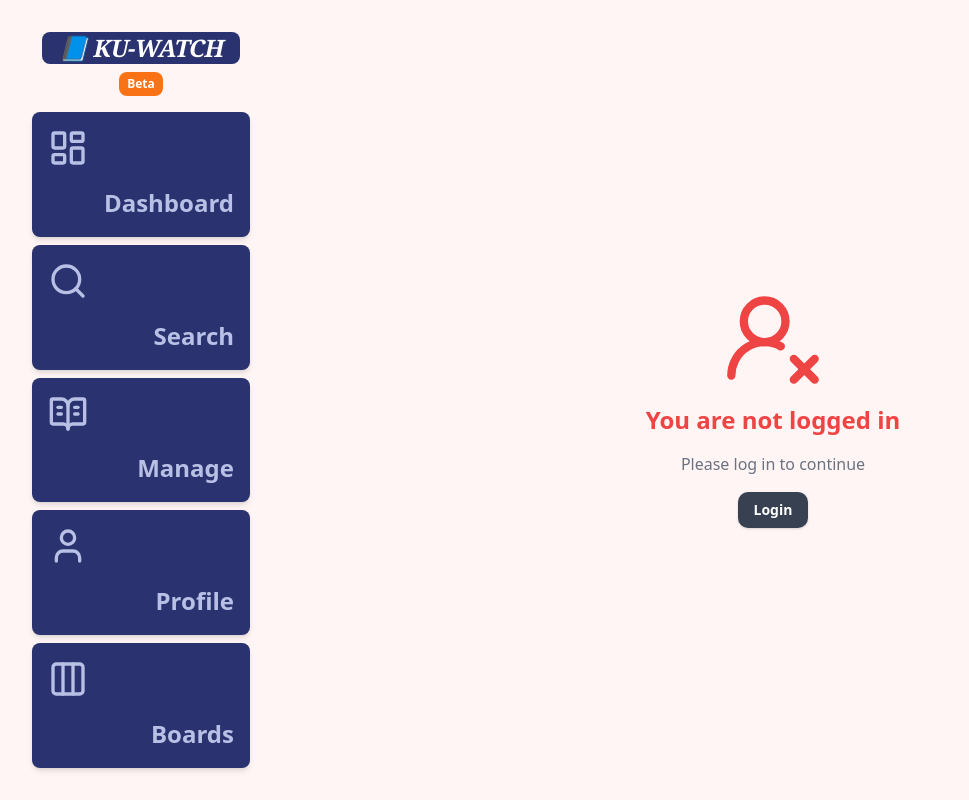
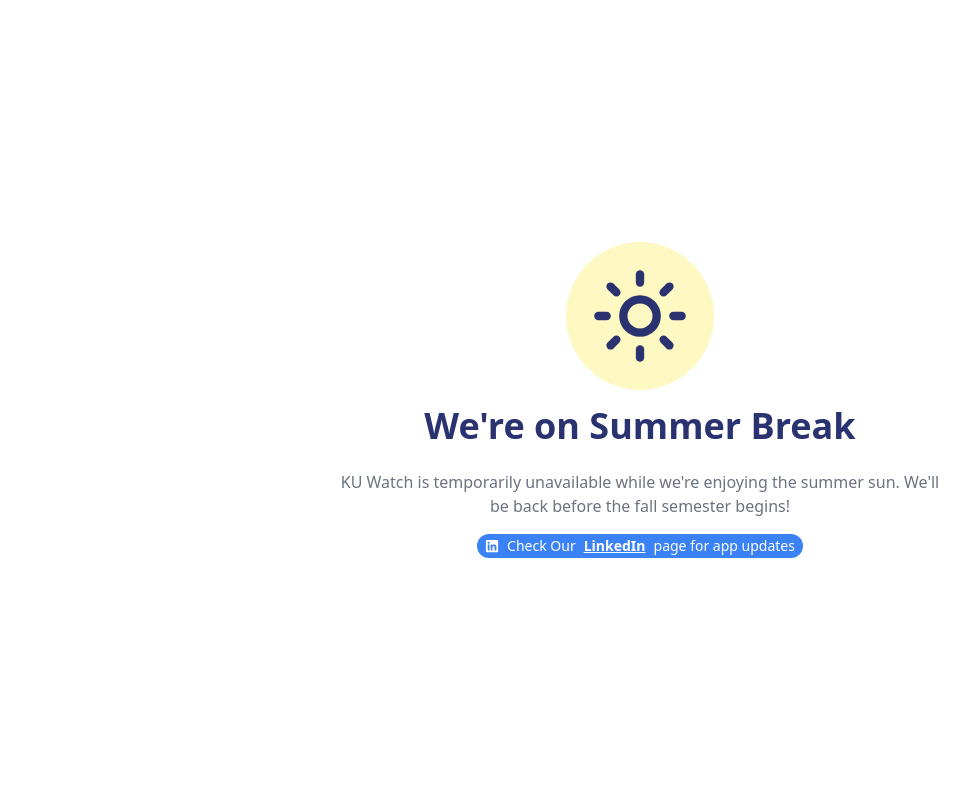
Before and after one commit to charlesacosta163/ku-snipe, a Next.js app: page /course in a window 1280 px wide. Shown: the whole page, without its empty margins (0-969 px from the left). Built offline with nearby package versions, Linux system fonts and the light colour scheme; no server answers.

Commit message:
chore: application in maintenance, be back in August

```diff
--- a/app/layout.tsx
+++ b/app/layout.tsx
@@ -1,5 +1,7 @@
 import type { Metadata } from "next";
 import { Inter, Poppins } from "next/font/google";
+import { Sun } from "lucide-react";
+import { FaLinkedin } from "react-icons/fa";
 import "./globals.css";
 import { Toaster } from "@/components/ui/sonner";
 import CougarImage from "@/public/images/output.jpg"
@@ -35,6 +37,8 @@ export const metadata: Metadata = {
   },
 };
 
+const maintenance = true
+
 export default function RootLayout({
   children,
 }: Readonly<{
@@ -45,7 +49,23 @@ export default function RootLayout({
       <body
         className={`${inter.variable} ${inter.variable} antialiased`}
       >
-        {children}
+        {maintenance ? (
+          <div className="flex items-center justify-center h-screen text-center p-4">
+            <div className="flex flex-col items-center gap-4 max-w-[600px] w-full">
+              <div className="bg-yellow-100 text-[#2A3370] p-6 rounded-full">
+                <Sun className="w-[100px] h-[100px]"/>
+              </div>
+              <h1 className="text-4xl font-bold mb-2 text-[#2A3370]">We're on Summer Break</h1>
+              <p className="text-gray-500">KU Watch is temporarily unavailable while we're enjoying the summer sun. We'll be back before the fall semester begins!</p>
+
+              <div className="flex gap-2 text-sm font-medium items-center bg-blue-500 text-white px-2 py-0.5 rounded-full">
+                <FaLinkedin /> Check Our<a href="https://www.linkedin.com/in/charles-acosta-11124125b/" target="_blank" className="underline font-bold">LinkedIn</a>page for app updates
+              </div>
+            </div>
+          </div>
+        ) : (
+          children
+        )}
         <Analytics />
         <Toaster />
       </body>
--- a/app/page.tsx
+++ b/app/page.tsx
@@ -7,7 +7,6 @@ import {
   } from "@/components/ui/accordion"
   import Link from 'next/link'
 
-// import SubscribeNewsletterForm from '@/components/subscribe-newsletter-form'
 
 const LandingPage = () => {
   return (
@@ -266,8 +265,7 @@ const LandingPage = () => {
                 Start Sniping Courses
               </Link>
 
-              {/* Newsletter Form */}
-              {/* <SubscribeNewsletterForm />  */}
+
 
             </div>
           </div>
--- a/lib/actions.ts
+++ b/lib/actions.ts
@@ -8,7 +8,6 @@ import { revalidatePath } from "next/cache";
 import { TIER_LIMITS, ALL_TERMS, ALL_LOCATIONS } from "./constants";
 import { convertTermToYear } from "./utils";
 import { Session, User } from "@/types";
-import mailerlite from "./mailerlite";
 export async function signInWithGoogle() {
   const session = await auth();
   let response;
@@ -19,25 +18,6 @@ export async function signInWithGoogle() {
 
 export async function signOutFromGoogle() {
   await signOut({ redirectTo: "/signin" });
-}
-
-export async function subscribeToNewsletter(formData: FormData) {
-  const email = formData.get("email") as string;
-  console.log(email);
-  const response = await fetch("https://connect.mailerlite.com/api/subscribers", {
-    method: "POST",
-    headers: {
-      "Content-Type": "application/json",
-      "Authorization": `Bearer ${process.env.MAILERLITE_API_KEY}`
-    },
-    body: JSON.stringify({ email })
-  })
-
-  if (!response.ok) {
-    return { success: false, error: "Failed to subscribe to newsletter" };
-  }
-
-  return { success: true, message: "You have been subscribed to the KU Watch  newsletter!" };
 }
 
 export async function isDiscordLinked() {
--- a/lib/constants.ts
+++ b/lib/constants.ts
@@ -170,4 +170,4 @@ export const ALL_VERSIONS = [
     {feature: "Kanban Boards (Free access during Beta)", fixes: ["Added Kanban Boards", "Added Board Colors", "Added Board Priorities", "Added Board Actions"]}, "Modified the Mobile Navigation Dropdown", "Added Version Logs"
   ]},
   { id: 3, status: 'Beta', name: '0.3', tag: "Altrock", fixes: ["FIXED Discord Account Linking Issue", "Minor Bug Fixes", "IMPORTANT NOTE: If a course HAS A WAITLIST, make sure you're already on it — otherwise, you WON\'T be able to register even if a seat becomes available."]}
-]
+,]
```
Also changed, not shown: components/subscribe-newsletter-form.tsx (deleted, +0 -64 lines), lib/mailerlite.ts (deleted, +0 -8 lines).
